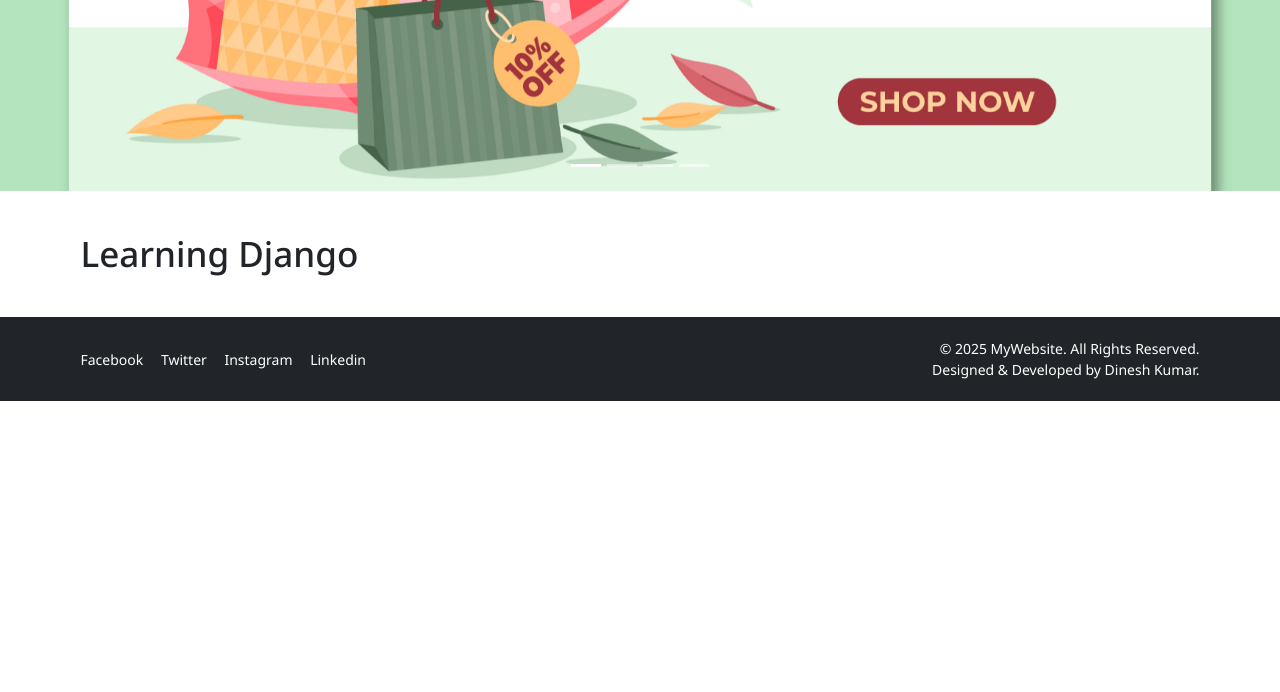
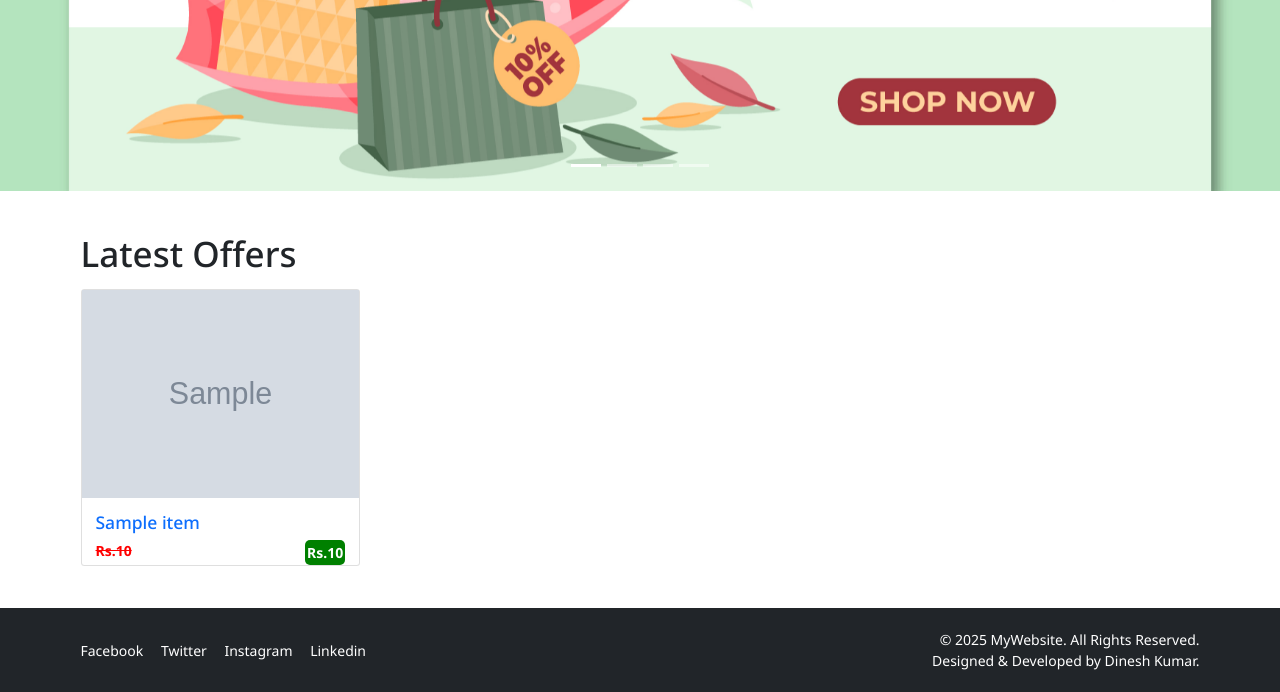
Before and after one commit to Dinesh7023/shopkart, a Django app: template shop/templates/shop/index.html in a window 1280 px wide. Shown: the part 449-1141 px from the top of the page. Before the commit the page ends 850 px from the top, so only its background shows below. Run offline with Django 3.2, Linux system fonts and the light colour scheme; the template is opened without the code that fills it: most values are stand-ins (such as "Sample title", 1, 10 or a date in 2020); grey boxes marked "Sample" are stand-in pictures.

Commit message:
modified

```diff
--- a/shop/templates/shop/index.html
+++ b/shop/templates/shop/index.html
@@ -5,6 +5,22 @@ Shopkart | Online shopping
 {% block content %}
 {% include 'shop/inc/slider.html' %}
 <div class="container my-5">
-    <h1>Learning Django</h1>
+    <h1>Latest Offers</h1>
+    {% for item in products %}
+    <div class="col-md-4 col-lg-3">
+        <div class="card my-3">
+            <img src="{{item.product_image.url}}" class="card-image-top" alt="Categories">
+            <a href="{% url 'product_details' item.category.name item.name %}">
+                <div class="card-body">
+                    <h5 class="card-titles text-primary">{{item.name}}</h5>
+                    <p class="card-text">
+                        <span class="float-start old_price"><s>Rs.{{item.original_price | stringformat:'d'}}</s></span>
+                        <span class="float-end new_price">Rs.{{item.selling_price | stringformat:'d'}}</span>
+                    </p>
+                </div>
+            </a>
+        </div>
+    </div>
+    {% endfor %}
 </div>
 {% endblock content %}
--- a/shop/views.py
+++ b/shop/views.py
@@ -5,7 +5,11 @@ from django.contrib import messages
 
 # Create your views here.
 def home(request):
-    return render(request, "shop/index.html")
+    products = Product.objects.filter(trending=1)
+    context = {
+        "products" : products
+   }
+    return render(request, "shop/index.html", context)
 def register(request):
     return render(request, "shop/register.html")
 def collections(request):
--- a/static/css/style.css
+++ b/static/css/style.css
@@ -32,3 +32,22 @@ a{
     padding: 2px;
     border-radius: 5px;
 }
+
+.pic-box{
+    position: relative;
+}
+
+.hot{
+    background-color: orangered;
+    color: white;
+    font-weight: bold;
+    width: 50px;
+    text-align: center;
+    display: inline;
+    border-radius: 5px;
+    padding: 5px;
+    position: absolute;
+    top: 0;
+    right: 60px;
+    z-index: 10;
+}
```
Also changed, not shown: shop/templates/shop/products/product_details.html (+10 -3 lines).
